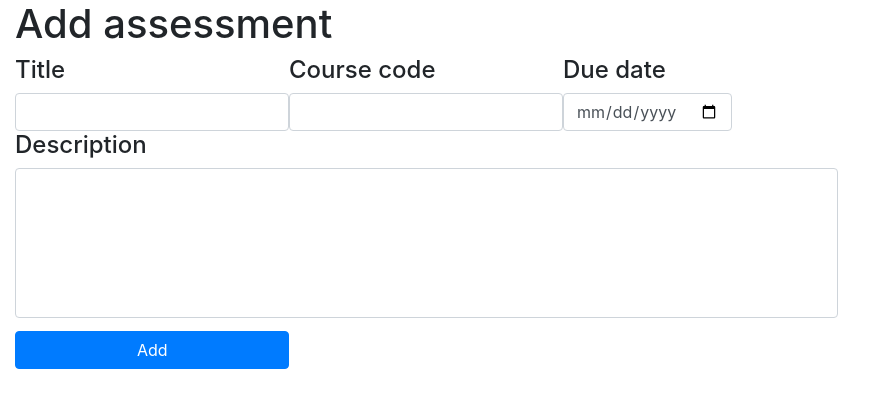
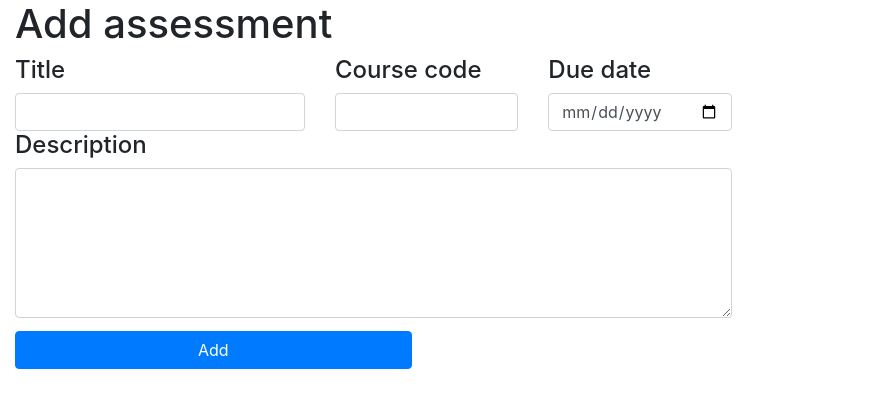
Before and after one commit to ChackMociute/Assessment-ToDo-Website, a Flask app: page /add in a window 1280 px wide. Shown: the part 56-464 px from the top of the page, without its empty margins (0-886 px from the left). Run offline with Flask 2, Linux system fonts and the light colour scheme; some libraries are stand-ins or nearby versions.

Commit message:
Fixed bootsrap up a bit

```diff
--- a/app/forms.py
+++ b/app/forms.py
@@ -1,5 +1,5 @@
 from flask_wtf import FlaskForm
-from wtforms import StringField, DateField
+from wtforms import StringField, DateField, TextAreaField
 from wtforms.validators import DataRequired, ValidationError
 from datetime import date
 
@@ -17,4 +17,4 @@ class AssessmentForm(FlaskForm):
     title = StringField('title', validators=[DataRequired(), length_check()])
     code = StringField('title', validators=[DataRequired(), length_check(20)])
     deadline = DateField('deadline', format='%Y-%m-%d', validators=[DataRequired(), date_check])
-    description = StringField('description', validators=[DataRequired(), length_check(1000)])
+    description = TextAreaField('description', validators=[DataRequired(), length_check(1000)])
--- a/app/templates/add.html
+++ b/app/templates/add.html
@@ -1,50 +1,80 @@
 {% extends "base.html" %}
 {% block content %}
 
-<div class="col-lg-8 col-md-10 col-sm-12">
+<div class="container-fluid">
+    <div class="row">
+        <div class="col-12">
             <h1>Add assessment</h1>
+        </div>
+    </div>
+</div>
+
 <form action="" method="post" name="New assessment">
     {{ form.hidden_tag() }}
 
-        <div class="input-group">
-            <div>
+    <div class="container-fluid">
+        <div class="row">
+            <!-- <div class="input-group"> -->
+            <div class="col-3">
                 <h4>Title</h4>
                 {{ form.title(class_='form-control') }}
             </div>
-            <div>
+            <div class="col-2">
                 <h4>Course code</h4>
                 {{ form.code(class_='form-control') }}
             </div>
-            <div>
+            <div class="col-2">
                 <h4>Due date</h4>
                 {{ form.deadline(class_='form-control') }}
             </div>
+        </div>
+        <div class="row">
             {% for error in form.title.errors %}
-            <div class="alert alert-danger" role="alert">
+            <div class="col-3 alert alert-danger" role="alert">
                 [{{ error }}]
             </div>
             {% endfor %}
             {% for error in form.code.errors %}
-            <div class="alert alert-danger" role="alert">
+            <div class="col-2 alert alert-danger" role="alert">
                 [{{ error }}]
             </div>
             {% endfor %}
             {% for error in form.deadline.errors %}
-            <div class="alert alert-danger" role="alert">
+            <div class="col-2 alert alert-danger" role="alert">
                 [{{ error }}]
             </div>
             {% endfor %}
         </div>
-        <div style="height: 200px">
+        <div class="row">
+            <div class="col-7" style="height: 200px">
                 <h4>Description</h4>
                 {{ form.description(class_='form-control', style="height: 150px") }}
+            </div>
+        </div>
+        <div class="row">
+            <div class="col-7">
                 {% for error in form.description.errors %}
                 <div class="alert alert-danger" role="alert">
                     [{{ error }}]
                 </div>
                 {% endfor %}
             </div>
-        <p><input type="submit" class="btn btn-primary col-offset-8 col-4" value="Add"></p>
+        </div>
+        <div class="row">
+            <div class="col-4">
+                <input type="submit" class="btn btn-primary col-12" value="Add">
+            </div>
+            <div class="col-3">
+                {% with messages = get_flashed_messages() %}
+                {% if messages %}
+                {% for message in messages %}
+                <div class="alert alert-success">
+                    {{ message }}
+                </div>
+                {% endfor %}
+                {% endif %}
+                {% endwith %}
+            </div>
+        </div>
 </form>
-</div>
 {% endblock %}
--- a/app/templates/base.html
+++ b/app/templates/base.html
@@ -37,22 +37,7 @@
     </div>
   </nav>
 
-  <div class="container-fluid">
-    <div class="row">
-      <div>
-        {% with messages = get_flashed_messages() %}
-        {% if messages %}
-        {% for message in messages %}
-        <div class="alert alert-success">
-          {{ message }}
-        </div>
-        {% endfor %}
-        {% endif %}
-        {% endwith %}
-      </div>
-      {% block content %}{% endblock %}
-    </div>
-  </div>
+  {% block content %}{% endblock %}
 
   <script src="https://code.jquery.com/jquery-3.3.1.slim.min.js"
     integrity="sha384-q8i/X+965DzO0rT7abK41JStQIAqVgRVzpbzo5smXKp4YfRvH+8abtTE1Pi6jizo"
--- a/app/templates/home.html
+++ b/app/templates/home.html
@@ -2,6 +2,8 @@
 {% block content %}
 
 
+<div class="container-fluid">
+    <div class="row">
         <div class="col-10">
             <h1>All my assessments</h1>
 
@@ -36,4 +38,6 @@
                 </table>
             </body>
         </div>
+    </div>
+</div>
 {% endblock %}
```
Also changed, not shown: app.db. Lines whose indentation alone changed are shown as unchanged.
